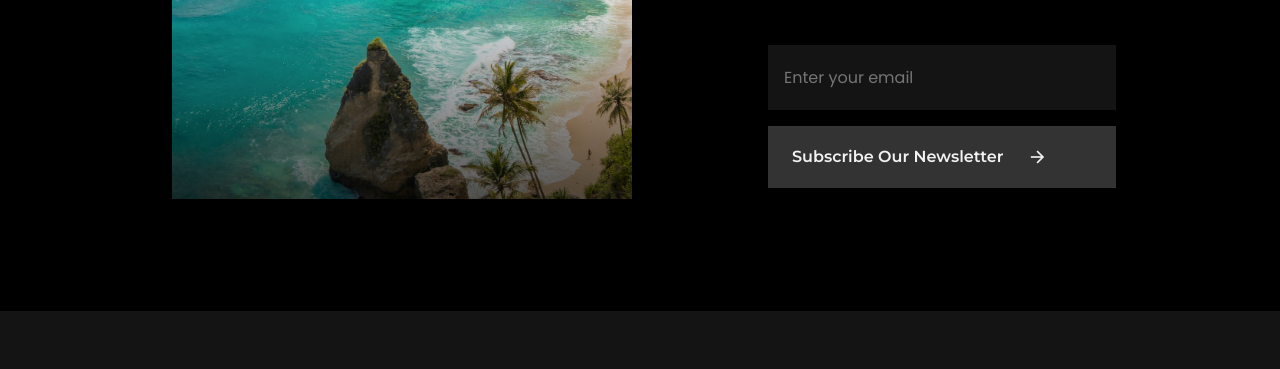
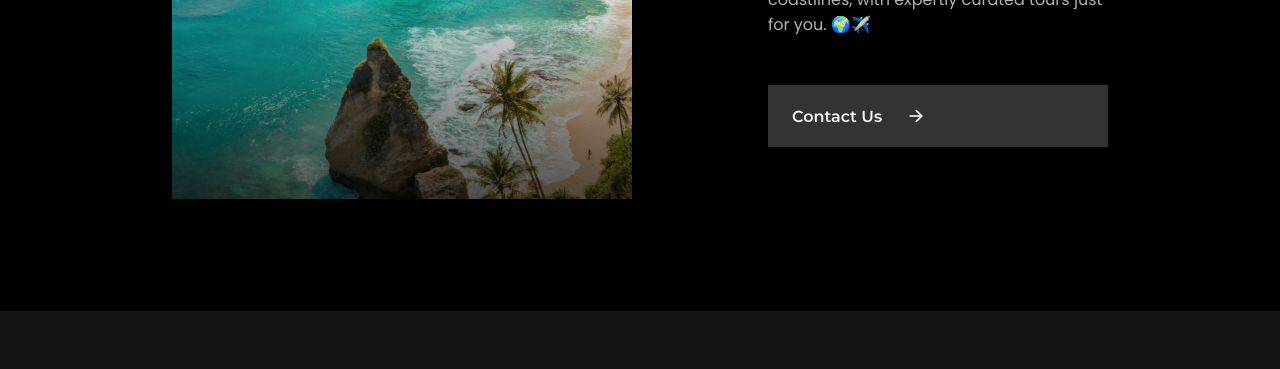
Before and after one commit to emilabbasov06/tour_web, a plain HTML site: page index.html in a window 1280 px wide. Shown: the part 3420-3789 px from the top of the page. Drawn offline with nearby package versions, Linux system fonts and the light colour scheme.

Commit message:
minor changes

```diff
--- a/index.html
+++ b/index.html
@@ -77,7 +77,7 @@
                   adventure today!
                </p>
 
-               <a href="tel:+994503573974" class="button">
+               <a href="tel:https://wa.me/994503573974" class="button">
                   Start Your Journey <i class="ri-arrow-right-line"></i>
                </a>
             </div>
@@ -246,11 +246,9 @@
                </p>
 
                <form action="" class="join__form">
-                  <input type="email" placeholder="Enter your email" class="join__input">
-
-                  <button class="join__button button">
-                     Subscribe Our Newsletter <i class="ri-arrow-right-line"></i>
-                  </button>
+                  <a href="tel:https://wa.me/994503573974" class="join__button button">
+                     Contact Us <i class="ri-arrow-right-line"></i>
+                  </a>
                </form>
             </div>
 
```
